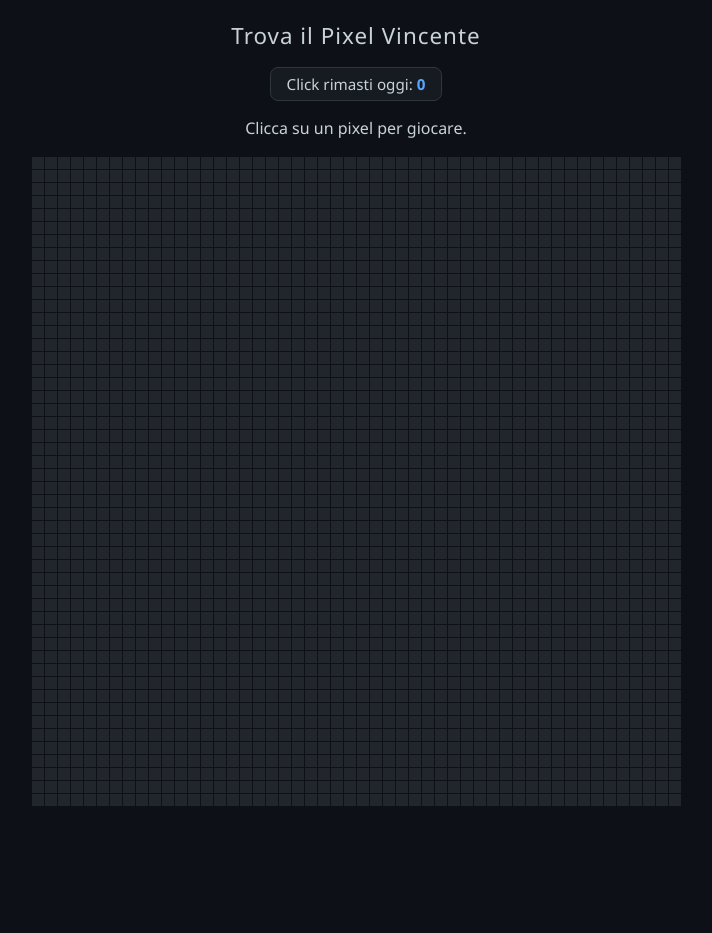
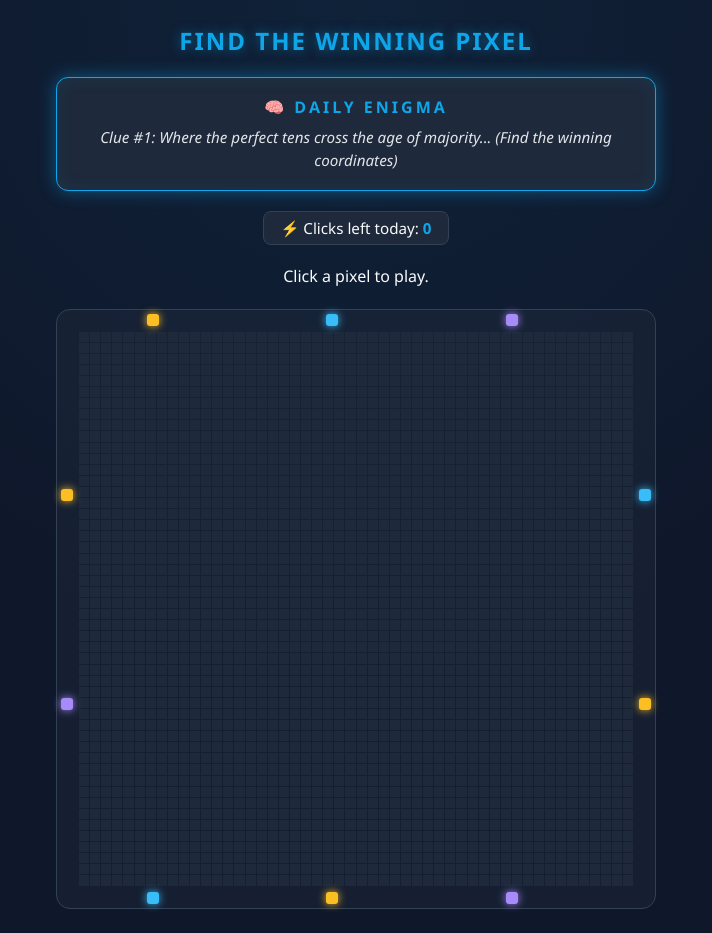
Before and after one commit to alebandi/find-the-pixel, a Flask app: page / in a window 1280 px wide. Shown: the whole page, without its empty margins (284-996 px from the left). Before the commit the page ends 806 px from the top, so only its background shows below. Run offline with Flask 3, Linux system fonts and the light colour scheme; data comes from the database, SQL or seed files in the repository.

Commit message:
UI upgrade: Dark Mode, LED Supporter border and English internationalization

```diff
--- a/templates/index.html
+++ b/templates/index.html
@@ -1,19 +1,22 @@
 <!DOCTYPE html>
-<html lang="it">
+<html lang="en">
 <head>
   <meta charset="UTF-8">
   <meta name="viewport" content="width=device-width, initial-scale=1.0">
-  <title>Trova il Pixel Vincente</title>
+  <title>Find the Winning Pixel</title>
   <style>
     :root {
-      --bg: #0d1117;
-      --panel: #161b22;
-      --border: #30363d;
-      --pixel: #21262d;
-      --pixel-hover: #30363d;
-      --text: #c9d1d9;
-      --accent: #58a6ff;
+      --bg: #0f172a;
+      --panel: #1e293b;
+      --border: #334155;
+      --pixel: #1e293b;
+      --pixel-hover: #334155;
+      --text: #f8fafc;
+      --accent: #0ea5e9;
       --win: #39ff14;
+      --gold: #fbbf24;
+      --azure: #38bdf8;
+      --violet: #a78bfa;
     }
 
     * {
@@ -24,6 +27,7 @@
 
     body {
       background-color: var(--bg);
+      background-image: radial-gradient(circle at 50% 0%, rgba(14, 165, 233, 0.08), transparent 60%);
       color: var(--text);
       font-family: 'Segoe UI', system-ui, sans-serif;
       min-height: 100vh;
@@ -31,14 +35,51 @@
       flex-direction: column;
       align-items: center;
       justify-content: center;
-      gap: 16px;
-      padding: 20px;
+      gap: 20px;
+      padding: 24px;
     }
 
     h1 {
-      font-size: 1.4rem;
-      font-weight: 500;
-      letter-spacing: 1px;
+      font-size: 1.5rem;
+      font-weight: 600;
+      letter-spacing: 2px;
+      text-transform: uppercase;
+      color: var(--accent);
+      text-shadow: 0 0 12px rgba(14, 165, 233, 0.5);
+    }
+
+    /* Daily Enigma box */
+    #enigma-box {
+      width: 100%;
+      max-width: 600px;
+      background-color: var(--panel);
+      border: 1px solid var(--accent);
+      border-radius: 12px;
+      padding: 18px 22px;
+      text-align: center;
+      box-shadow: 0 0 15px rgba(14, 165, 233, 0.35), inset 0 0 15px rgba(14, 165, 233, 0.08);
+      animation: glow 3s ease-in-out infinite;
+    }
+
+    @keyframes glow {
+      0%, 100% { box-shadow: 0 0 15px rgba(14, 165, 233, 0.35), inset 0 0 15px rgba(14, 165, 233, 0.08); }
+      50% { box-shadow: 0 0 25px rgba(14, 165, 233, 0.6), inset 0 0 20px rgba(14, 165, 233, 0.12); }
+    }
+
+    #enigma-box h2 {
+      font-size: 1rem;
+      font-weight: 700;
+      letter-spacing: 3px;
+      color: var(--accent);
+      margin-bottom: 8px;
+    }
+
+    #enigma-text {
+      font-size: 0.95rem;
+      font-style: italic;
+      color: var(--text);
+      opacity: 0.9;
+      line-height: 1.5;
     }
 
     #counter {
@@ -67,14 +108,55 @@
       color: var(--accent);
     }
 
+    /* Sponsor LED frame around the grid */
+    #frame {
+      position: relative;
+      width: 100%;
+      max-width: 600px;
+      padding: 22px;
+      background-color: rgba(30, 41, 59, 0.5);
+      border: 1px solid var(--border);
+      border-radius: 14px;
+    }
+
+    .led {
+      position: absolute;
+      width: 12px;
+      height: 12px;
+      border-radius: 3px;
+      cursor: pointer;
+      transition: transform 0.15s;
+    }
+
+    .led:hover {
+      transform: scale(1.5);
+    }
+
+    .led.gold {
+      background-color: var(--gold);
+      box-shadow: 0 0 8px var(--gold);
+    }
+
+    .led.azure {
+      background-color: var(--azure);
+      box-shadow: 0 0 8px var(--azure);
+    }
+
+    .led.violet {
+      background-color: var(--violet);
+      box-shadow: 0 0 8px var(--violet);
+    }
+
+    /* Responsive centered 50x50 grid */
     #grid {
       display: grid;
+      width: 100%;
+      aspect-ratio: 1 / 1;
       gap: 1px;
+      margin: 0 auto;
     }
 
     .pixel {
-      width: 12px;
-      height: 12px;
       background-color: var(--pixel);
       cursor: pointer;
       transition: background-color 0.15s;
@@ -93,6 +175,7 @@
       box-shadow: 0 0 8px var(--win);
     }
 
+    /* Floating tooltip (grid + sponsor LEDs) */
     #tooltip {
       position: fixed;
       background-color: var(--panel);
@@ -104,8 +187,10 @@
       display: none;
       z-index: 10;
       white-space: nowrap;
+      box-shadow: 0 4px 12px rgba(0, 0, 0, 0.4);
     }
 
+    /* Out-of-clicks popup */
     #overlay {
       position: fixed;
       inset: 0;
@@ -177,12 +262,12 @@
 
     .btn-copy {
       background-color: var(--accent);
-      color: #0d1117;
+      color: #0f172a;
     }
 
     .btn-whatsapp {
       background-color: #25d366;
-      color: #0d1117;
+      color: #0f172a;
     }
 
     .btn-close {
@@ -193,21 +278,31 @@
   </style>
 </head>
 <body data-grid-size="{{ grid_size }}" data-ref-code="{{ ref_code }}" data-clicks-left="{{ clicks_left }}">
-  <h1>Trova il Pixel Vincente</h1>
-  <div id="counter">Click rimasti oggi: <strong id="clicks-left"></strong></div>
-  <p id="message">Clicca su un pixel per giocare.</p>
-  <div id="grid"></div>
+  <h1>Find the Winning Pixel</h1>
+
+  <div id="enigma-box">
+    <h2>🧠 DAILY ENIGMA</h2>
+    <p id="enigma-text">Clue #1: Where the perfect tens cross the age of majority... (Find the winning coordinates)</p>
+  </div>
+
+  <div id="counter">⚡ Clicks left today: <strong id="clicks-left"></strong></div>
+  <p id="message">Click a pixel to play.</p>
+
+  <div id="frame">
+    <div id="grid"></div>
+  </div>
+
   <div id="tooltip"></div>
 
   <div id="overlay">
     <div id="popup">
-      <h2>⏳ Click esauriti!</h2>
-      <p>Vuoi <strong>2 tentativi extra</strong>? Condividi questo link con un amico:</p>
+      <h2>⏳ Out of clicks for today!</h2>
+      <p>Want <strong>2 extra tries</strong>? Share this link with a friend:</p>
       <div id="ref-link"></div>
       <div class="popup-buttons">
-        <button class="btn btn-copy" id="btn-copy">📋 Copia link</button>
+        <button class="btn btn-copy" id="btn-copy">📋 Copy Link</button>
         <button class="btn btn-whatsapp" id="btn-whatsapp">💬 WhatsApp</button>
-        <button class="btn btn-close" id="btn-close">Chiudi</button>
+        <button class="btn btn-close" id="btn-close">Close</button>
       </div>
     </div>
   </div>
@@ -216,6 +311,7 @@
     const GRID_SIZE = parseInt(document.body.dataset.gridSize, 10);
     const REF_CODE = document.body.dataset.refCode;
     const grid = document.getElementById('grid');
+    const frame = document.getElementById('frame');
     const tooltip = document.getElementById('tooltip');
     const message = document.getElementById('message');
     const clicksLeftEl = document.getElementById('clicks-left');
@@ -226,14 +322,67 @@
     const btnClose = document.getElementById('btn-close');
     let gameOver = false;
 
+    const MESSAGES = {
+      win: '🎉 YOU WON THE $10 AMAZON GIFT CARD!',
+      wrong: "❌ Wrong pixel! Check today's clue and try again.",
+      outOfClicks: '⏳ Out of clicks for today!',
+      connectionError: '⚠️ Connection error. Please try again.'
+    };
+
     clicksLeftEl.textContent = document.body.dataset.clicksLeft;
-    grid.style.gridTemplateColumns = 'repeat(' + GRID_SIZE + ', 12px)';
-    grid.style.gridTemplateRows = 'repeat(' + GRID_SIZE + ', 12px)';
+    grid.style.gridTemplateColumns = 'repeat(' + GRID_SIZE + ', 1fr)';
+    grid.style.gridTemplateRows = 'repeat(' + GRID_SIZE + ', 1fr)';
 
     function buildRefLink(code) {
       return window.location.origin + '/?ref=' + code;
     }
 
+    function showTooltip(text, x, y) {
+      tooltip.textContent = text;
+      tooltip.style.display = 'block';
+      tooltip.style.left = (x + 14) + 'px';
+      tooltip.style.top = (y + 14) + 'px';
+    }
+
+    function hideTooltip() {
+      tooltip.style.display = 'none';
+    }
+
+    /* --- Sponsor LED frame --- */
+    const SPONSOR_LEDS = [
+      { color: 'gold',   sponsor: '@user_tiktok',    pos: { top: '4px',  left: '15%' } },
+      { color: 'azure',  sponsor: '@pixel_master',   pos: { top: '4px',  left: '45%' } },
+      { color: 'violet', sponsor: '@neon_gamer',     pos: { top: '4px',  left: '75%' } },
+      { color: 'azure',  sponsor: '@grid_hunter',    pos: { top: '30%',  right: '4px' } },
+      { color: 'gold',   sponsor: '@lucky_clicker',  pos: { top: '65%',  right: '4px' } },
+      { color: 'violet', sponsor: '@enigma_solver',  pos: { bottom: '4px', left: '75%' } },
+      { color: 'gold',   sponsor: '@daily_winner',   pos: { bottom: '4px', left: '45%' } },
+      { color: 'azure',  sponsor: '@blue_pixel',     pos: { bottom: '4px', left: '15%' } },
+      { color: 'violet', sponsor: '@viral_violet',   pos: { top: '65%',  left: '4px' } },
+      { color: 'gold',   sponsor: '@gold_rush',      pos: { top: '30%',  left: '4px' } }
+    ];
+
+    SPONSOR_LEDS.forEach((item) => {
+      const led = document.createElement('div');
+      led.className = 'led ' + item.color;
+      led.dataset.sponsor = item.sponsor;
+      Object.assign(led.style, item.pos);
+      frame.appendChild(led);
+    });
+
+    frame.addEventListener('mousemove', (e) => {
+      if (e.target.classList.contains('led')) {
+        showTooltip('✨ Sponsored by ' + e.target.dataset.sponsor, e.clientX, e.clientY);
+      } else if (e.target.classList.contains('pixel')) {
+        showTooltip('X: ' + e.target.dataset.x + ', Y: ' + e.target.dataset.y, e.clientX, e.clientY);
+      } else {
+        hideTooltip();
+      }
+    });
+
+    frame.addEventListener('mouseleave', hideTooltip);
+
+    /* --- Game grid --- */
     for (let y = 1; y <= GRID_SIZE; y++) {
       for (let x = 1; x <= GRID_SIZE; x++) {
         const pixel = document.createElement('div');
@@ -244,18 +393,7 @@
       }
     }
 
-    grid.addEventListener('mousemove', (e) => {
-      if (!e.target.classList.contains('pixel')) return;
-      tooltip.textContent = 'X: ' + e.target.dataset.x + ', Y: ' + e.target.dataset.y;
-      tooltip.style.display = 'block';
-      tooltip.style.left = (e.clientX + 12) + 'px';
-      tooltip.style.top = (e.clientY + 12) + 'px';
-    });
-
-    grid.addEventListener('mouseleave', () => {
-      tooltip.style.display = 'none';
-    });
-
+    /* --- Referral popup --- */
     function showPopup(refCode) {
       refLinkEl.textContent = buildRefLink(refCode || REF_CODE);
       overlay.classList.add('visible');
@@ -269,7 +407,7 @@
       const link = refLinkEl.textContent;
       try {
         await navigator.clipboard.writeText(link);
-        btnCopy.textContent = '✅ Copiato!';
+        btnCopy.textContent = '✅ Copied!';
       } catch (err) {
         const range = document.createRange();
         range.selectNodeContents(refLinkEl);
@@ -277,16 +415,17 @@
         sel.removeAllRanges();
         sel.addRange(range);
         document.execCommand('copy');
-        btnCopy.textContent = '✅ Copiato!';
+        btnCopy.textContent = '✅ Copied!';
       }
     });
 
     btnWhatsapp.addEventListener('click', () => {
       const link = refLinkEl.textContent;
-      const text = encodeURIComponent('Gioca a Trova il Pixel Vincente! Usa il mio link: ' + link);
+      const text = encodeURIComponent('Play Find the Winning Pixel! Use my link: ' + link);
       window.open('https://wa.me/?text=' + text, '_blank');
     });
 
+    /* --- Pixel click --- */
     grid.addEventListener('click', async (e) => {
       if (gameOver || !e.target.classList.contains('pixel')) return;
       const pixel = e.target;
@@ -302,7 +441,7 @@
         const data = await response.json();
 
         if (data.allowed === false) {
-          message.textContent = data.message;
+          message.textContent = MESSAGES.outOfClicks;
           message.className = 'lose';
           clicksLeftEl.textContent = '0';
           showPopup(data.ref_code);
@@ -313,17 +452,18 @@
           clicksLeftEl.textContent = data.clicks_left;
         }
 
-        message.textContent = data.message;
         if (data.win) {
+          message.textContent = MESSAGES.win;
+          message.className = 'win';
           pixel.classList.add('winner');
-          message.className = 'win';
           gameOver = true;
         } else {
+          message.textContent = MESSAGES.wrong;
+          message.className = 'lose';
           pixel.classList.add('wrong');
-          message.className = 'lose';
         }
       } catch (err) {
-        message.textContent = 'Errore di connessione al server.';
+        message.textContent = MESSAGES.connectionError;
       }
     });
   </script>
```
Also changed, not shown: 2 other files.
